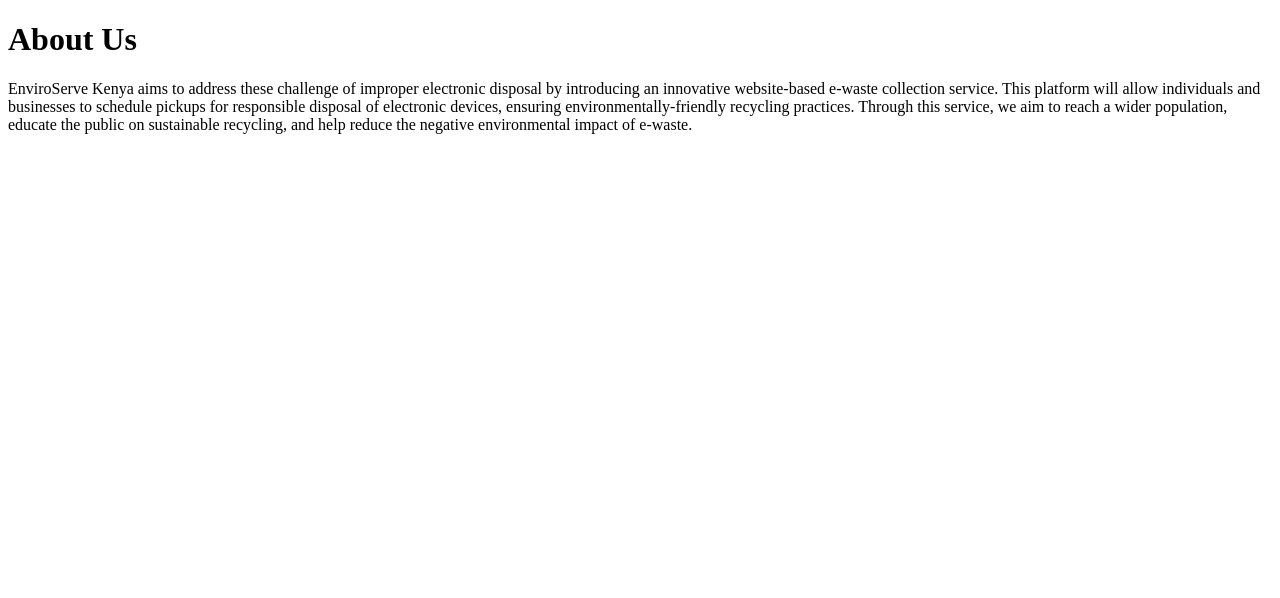
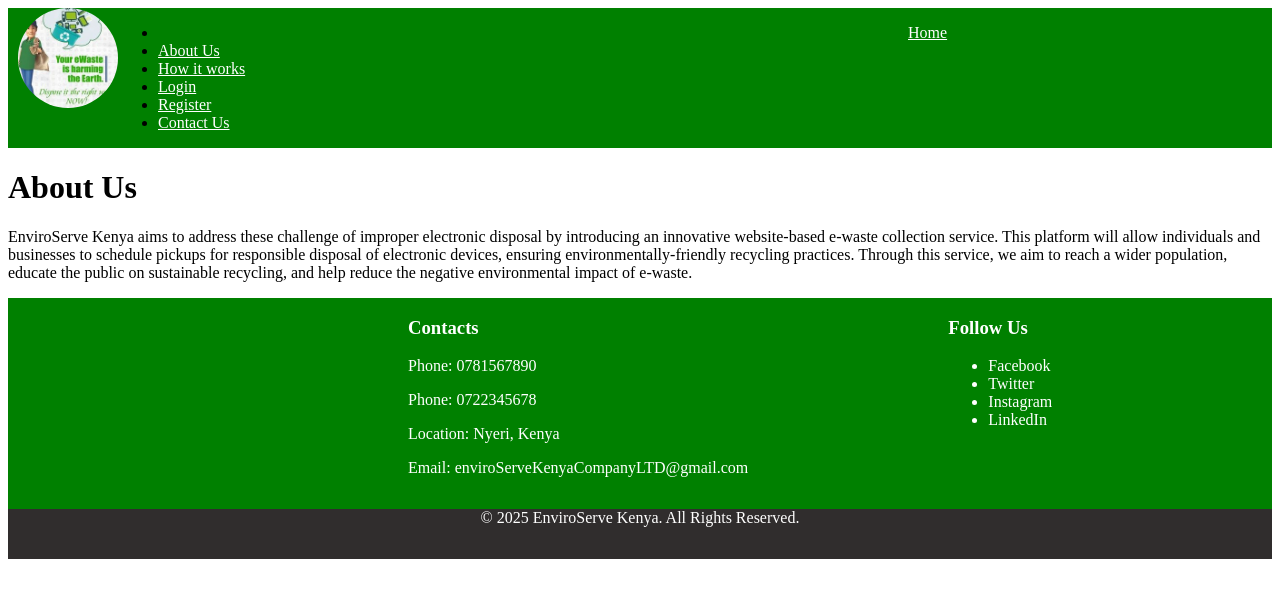
Before and after one commit to RamspheldOnyangoOchieng/E-Waste-Mobile-Collection-Service, a Django app: template e_waste_management/templates/about.html in a window 1280 px wide. Shown: the top 598 px of the page. Run offline with Django 3.2, Linux system fonts and the light colour scheme; the template is opened without the code that fills it, so the values that code supplies are empty.

Commit message:
New commit

```diff
--- a/e_waste_management/templates/about.html
+++ b/e_waste_management/templates/about.html
@@ -7,6 +7,33 @@
     <title>Document</title>
 </head>
 <body>
+    <header>
+        <div class="header" style=" display: flex;
+    background-color: green;">
+            <img src="{% static 'images/ewaste_logo.jpg' %}" alt="My Image" class="image" style="width: 100px;
+            height: 100px;
+            border-radius: 50px;
+            margin-left: 10px;">
+                <nav>
+                    <ul class="menu">
+                        <li><a href="{% url 'home' %}" style="margin-right: 10px;
+                        margin-left: 750px; color: white;"
+                        onmouseover="this.style.color='red';" onmouseout="this.style.color='white';">Home</a></li>
+                        <li><a href="{% url 'about' %}" style="margin-right: 10px; color: white;"
+                            onmouseover="this.style.color='red';" onmouseout="this.style.color='white';">About Us</a></li>
+                        <li><a href="{% url 'learnmore' %}" style="margin-right: 10px; color: white;"
+                            onmouseover="this.style.color='red';" onmouseout="this.style.color='white';">How it works</a></li>
+                        <li><a href="{% url 'login' %}" style="margin-right: 10px; color: white;"
+                            onmouseover="this.style.color='red';" onmouseout="this.style.color='white';">Login</a></li>
+                        <li><a href="{% url 'register' %}" style="margin-right: 10px; color: white;"
+                            onmouseover="this.style.color='red';" onmouseout="this.style.color='white';">Register</a></li>
+                        <li><a href="{% url 'contactus' %}" style="margin-right: 10px; color: white;"
+                            onmouseover="this.style.color='red';" onmouseout="this.style.color='white';">Contact Us</a></li>
+                    </ul>
+                </nav>
+        </div>
+            </header>
+
     <h1>About Us</h1>
     <p>EnviroServe Kenya aims to address these challenge of improper electronic disposal by
         introducing an innovative website-based e-waste collection service.
@@ -14,5 +41,29 @@
         disposal of electronic devices, ensuring environmentally-friendly recycling practices.
         Through this service, we aim to reach a wider population, educate the public on sustainable
         recycling, and help reduce the negative environmental impact of e-waste.</p>
+
+        <footer style="background-color: green; color: white;">
+            <div style="display: flex;">
+                <div style="margin-left: 400px;">
+                    <h3>Contacts</h3>
+                    <p>Phone: 0781567890</p>
+                    <p>Phone: 0722345678</p>
+                    <p>Location: Nyeri, Kenya</p>
+                    <p>Email: enviroServeKenyaCompanyLTD@gmail.com</p>
+                    </div>
+                   <div style="margin-left: 200px;">
+                    <h3>Follow Us</h3>
+                    <ul>
+                        <li>Facebook</li>
+                        <li>Twitter</li>
+                        <li>Instagram</li>
+                        <li>LinkedIn</li>
+                    </ul>
+                   </div>
+            </div>
+
+            <p style="text-align: center; background-color: rgb(48, 45, 45);
+            height: 50px;">&copy; 2025 EnviroServe Kenya. All Rights Reserved.</p>
+        </footer>
 </body>
 </html>
```
Also changed, not shown: e_waste_management/templates/contactus.html (+24 -0 lines), e_waste_management/templates/home.html (+9 -3 lines).
